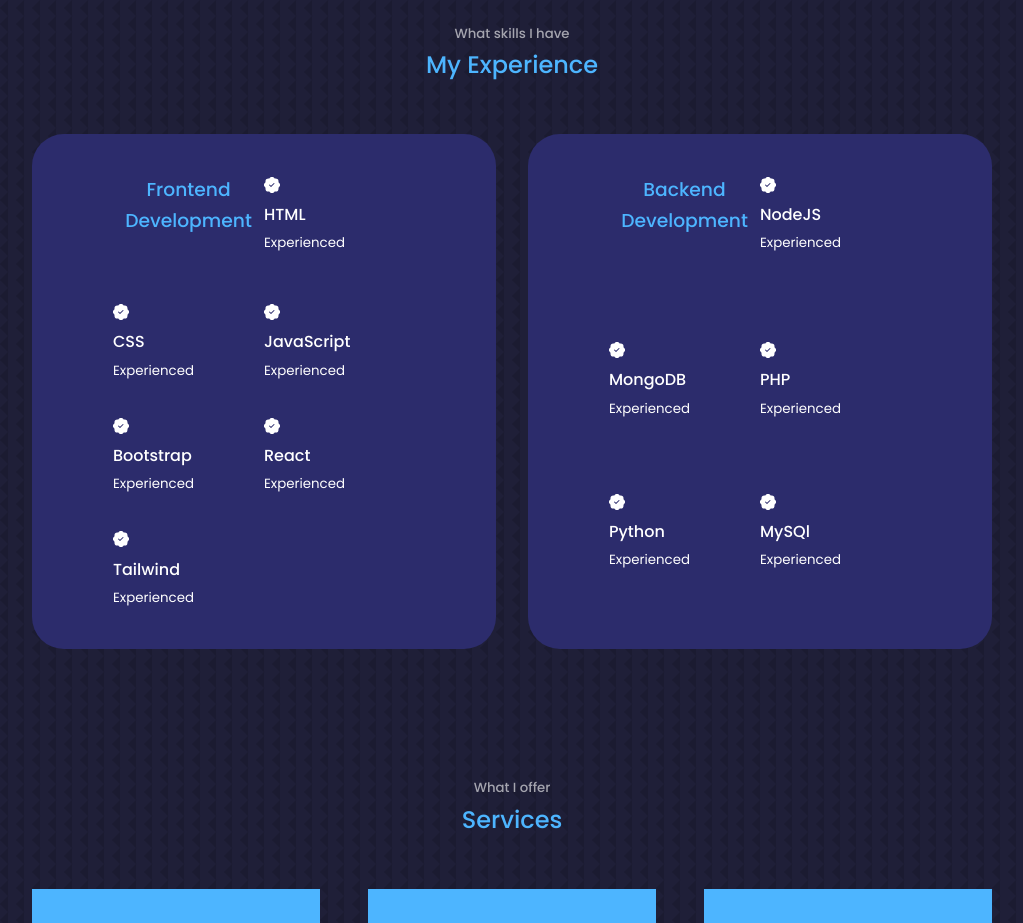
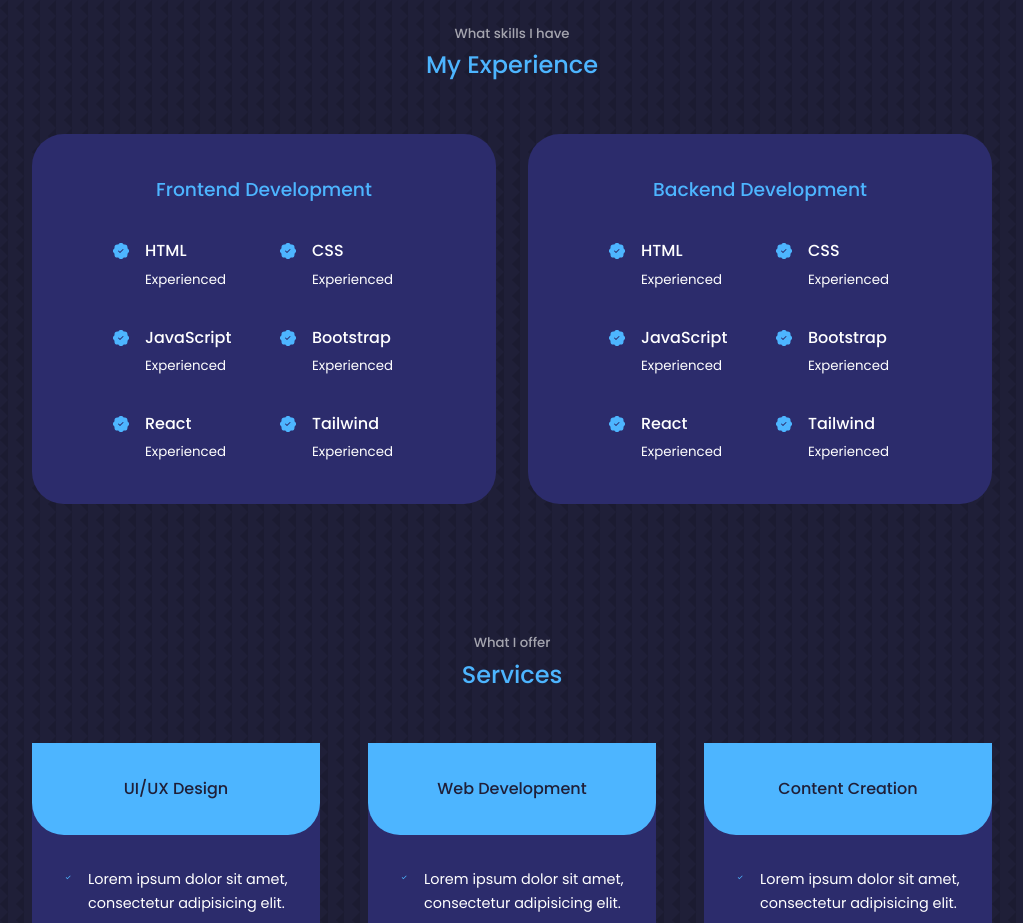
Before and after one commit to meywo/react-portfolio-website-1, a React (Create React App) app: page / in a window 1280 px wide. Shown: the part 1600-2523 px from the top of the page, without its empty margins (128-1151 px from the left). Built offline with nearby package versions, Linux system fonts and the light colour scheme.

Commit message:
17th commit- oct

```diff
--- a/src/components/experience/Experience.jsx
+++ b/src/components/experience/Experience.jsx
@@ -9,38 +9,42 @@ const Experience = () => {
     <h2>My Experience</h2>
 
     <div className="container experience_container">
-      <div ClassName="experience_content">
+
       <div className='experience_frontend'>
-        <h3>Frontend Development</h3>
-        <article ClassName="experience_details">
+            <h3>Frontend Development</h3>
+
+
+        <div className="experience_content">
+        <article className='experience_details'>
           <BsPatchCheckFill className='experience_details-icon' />
              <div>
              <h4>HTML</h4>
              <small className='text-light'>Experienced</small>
              </div>
         </article>
-        <article ClassName="experience_details">
+        <article className='experience_details'>
           <BsPatchCheckFill className='experience_details-icon' />
              <div>
              <h4>CSS</h4>
              <small className='text-light'>Experienced</small>
              </div>
         </article>
-        <article ClassName="experience_details">
+        <article className='experience_details'>
           <BsPatchCheckFill className='experience_details-icon' />
             <div>
             <h4>JavaScript</h4>
             <small className='text-light'>Experienced</small>
             </div>
         </article>
-        <article ClassName="experience_details">
+
+        <article className='experience_details'>
           <BsPatchCheckFill className='experience_details-icon' />
             <div>
             <h4>Bootstrap</h4>
             <small className='text-light'>Experienced</small>
             </div>
         </article>
-        <article ClassName="experience_details">
+        <article className='experience_details'>
           <BsPatchCheckFill className='experience_details-icon' />
             <div>
             <h4>React</h4>
@@ -48,7 +52,59 @@ const Experience = () => {
             </div>
 
         </article>
-        <article ClassName="experience_details">
+        <article className='experience_details'>
+          <BsPatchCheckFill className='experience_details-icon' />
+            <div>
+            <h4>Tailwind</h4>
+            <small className='text-light'>Experienced</small>
+            </div>
+        </article>
+
+        </div>
+      </div>
+      { /*END OF FRONT END*/}
+      <div className="experience_backend">
+      <h3>Backend Development</h3>
+
+
+      <div className="experience_content">
+        <article className='experience_details'>
+          <BsPatchCheckFill className='experience_details-icon' />
+             <div>
+             <h4>HTML</h4>
+             <small className='text-light'>Experienced</small>
+             </div>
+        </article>
+        <article className='experience_details'>
+          <BsPatchCheckFill className='experience_details-icon' />
+             <div>
+             <h4>CSS</h4>
+             <small className='text-light'>Experienced</small>
+             </div>
+        </article>
+        <article className='experience_details'>
+          <BsPatchCheckFill className='experience_details-icon' />
+            <div>
+            <h4>JavaScript</h4>
+            <small className='text-light'>Experienced</small>
+            </div>
+        </article>
+        <article className='experience_details'>
+          <BsPatchCheckFill className='experience_details-icon' />
+            <div>
+            <h4>Bootstrap</h4>
+            <small className='text-light'>Experienced</small>
+            </div>
+        </article>
+        <article className='experience_details'>
+          <BsPatchCheckFill className='experience_details-icon' />
+            <div>
+            <h4>React</h4>
+            <small className='text-light'>Experienced</small>
+            </div>
+
+        </article>
+        <article className='experience_details'>
           <BsPatchCheckFill className='experience_details-icon' />
             <div>
             <h4>Tailwind</h4>
@@ -58,49 +114,6 @@ const Experience = () => {
         </article>
         </div>
       </div>
-      { /*END OF FRONT END*/}
-      <div className="experience_backend">
-        <h3>Backend Development</h3>
-        <article ClassName="experience_details">
-          <BsPatchCheckFill className='experience_details-icon' />
-            <div>
-            <h4>NodeJS</h4>
-            <small className='text-light'>Experienced</small>
-            </div>
-
-        </article>
-        <article ClassName="experience_details">
-          <BsPatchCheckFill className='experience_details-icon' />
-            <div>
-            <h4>MongoDB</h4>
-            <small className='text-light'>Experienced</small>
-            </div>
-
-        </article>
-        <article ClassName="experience_details">
-          <BsPatchCheckFill className='experience_details-icon' />
-            <div>
-            <h4>PHP</h4>
-            <small className='text-light'>Experienced</small>
-            </div>
-
-        </article>
-        <article ClassName="experience_details">
-          <BsPatchCheckFill className='experience_details-icon' />
-            <div>
-            <h4>Python</h4>
-            <small className='text-light'>Experienced</small>
-            </div>
-         </article>
-        <article ClassName="experience_details">
-          <BsPatchCheckFill className='experience_details-icon' />
-            <div>
-            <h4>MySQl</h4>
-            <small className='text-light'>Experienced</small>
-            </div>
-
-        </article>
-        </div>
     </div>
       </section>
 
--- a/src/components/experience/experience.css
+++ b/src/components/experience/experience.css
@@ -9,6 +9,7 @@
     padding: 2.4rem 5rem;
     border-radius: 2rem;
     border: 1px solid transparent;
+    transition: var(--transition);
 }
 
 .experience_container > div:hover {
@@ -23,21 +24,20 @@
     color: var(--color-primary);
 }
 
-.experience_frontend {
-    display: grid;
+.experience_content {
+    display:grid;
     grid-template-columns: 1fr 1fr;
-    row-gap: 2rem;
-}
-
-.experience_backend {
-    display: grid;
-    grid-template-columns: 1fr 1fr;
-    row-gap: 2rem;
+    gap: 2rem;
 }
 
 .experience_details {
     display: flex;
     gap: 1rem;
+}
+
+.experience_details-icon {
+    margin-top: 6px;
+    color: var(--color-primary);
 }
 
 /*----------MEDIA QUERIES(MEDIUM DEVICES)---------------*/
```
